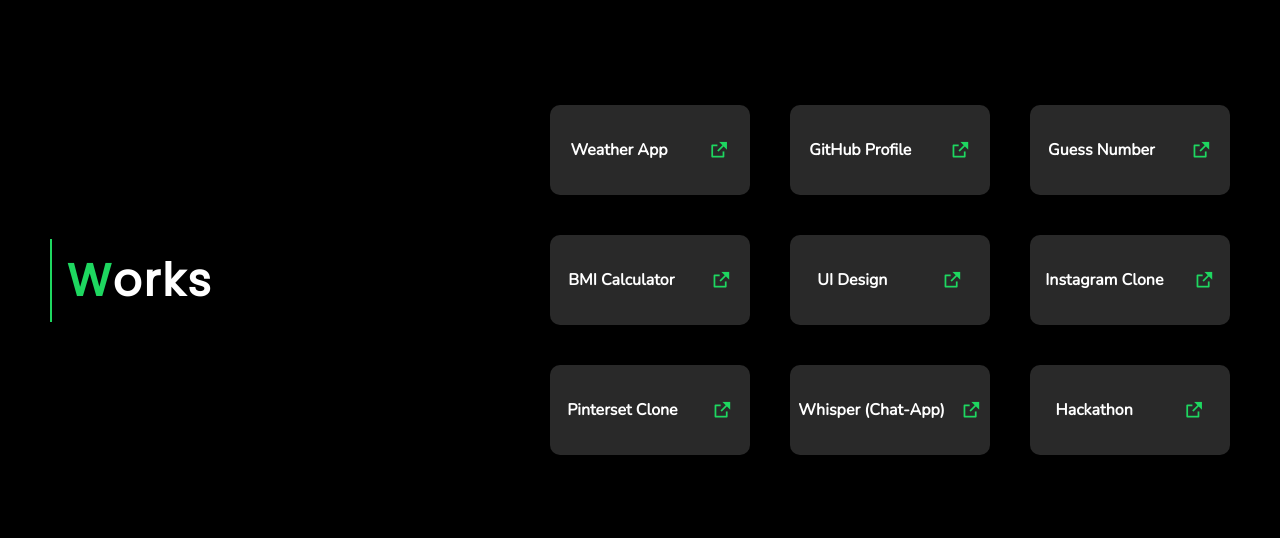
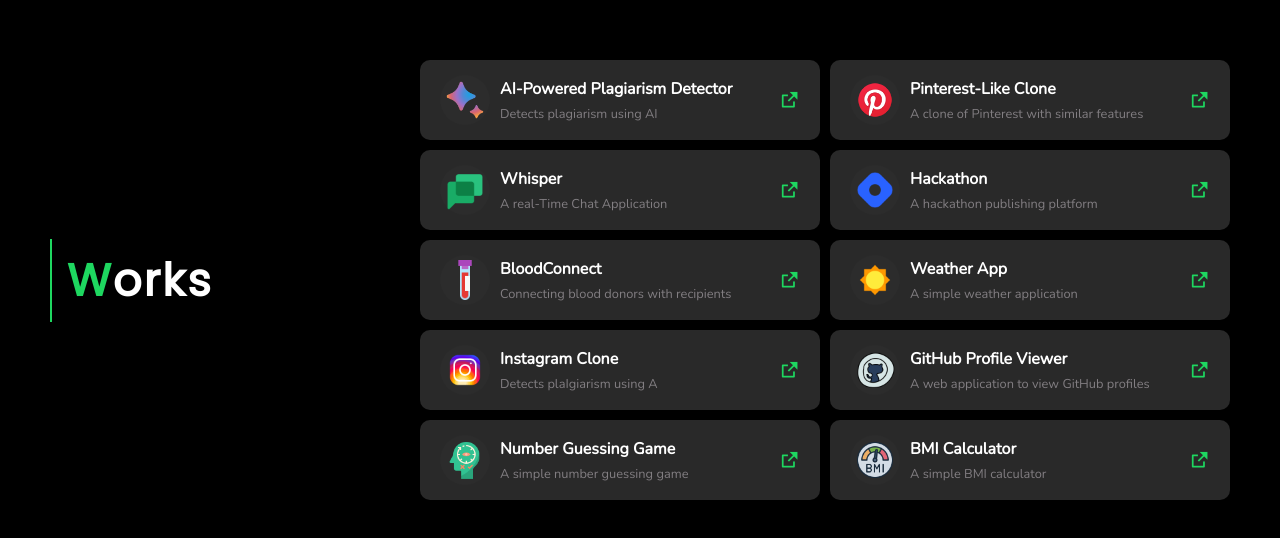
Before and after one commit to Pritimohan/-Portfolio-, a plain HTML site: page work.html in a window 1280 px wide. Shown: the part 120-658 px from the top of the page. Drawn offline with nearby package versions, Linux system fonts and the light colour scheme.

Commit message:
Edit works page

```diff
--- a/css/work.css
+++ b/css/work.css
@@ -27,12 +27,18 @@
 :root {
   --span-color: #1ed760;
   --text-color: #827e82;
+  --dark-gray: #2c2c2c;
   --background-color: #000000;
   --heading-color: #ffffff;
   --heading--font: "Poppins", sans-serif;
   --text-font: "Nunito", sans-serif;
   --footer-color: #0e0e0e;
 }
+/* For Chrome, Edge, and Safari */
+
+/* For Firefox */
+
+
 .bg {
   width: 100vw;
   height: 100vh;
@@ -57,16 +63,27 @@ span {
 .w_right {
   /* border: green solid; */
   width: fit-content;
+  height: 55vh;
   display: grid;
-  grid-template-columns: 200px 200px 200px;
-  gap: 40px;
+  grid-template-rows: repeat(2);
+  grid-template-columns: repeat(2, 1fr);
+  column-gap: 10px;
+  row-gap: 10px;
+  overflow-y: scroll;
+  scrollbar-width: none;
 }
+
+.w_right::-webkit-scrollbar {
+  display: none;
+}
+
 .project {
-  width: 200px;
-  height: 90px;
+  width: 400px;
+  height: 80px;
   display: flex;
   align-items: center;
-  justify-content: space-around;
+  justify-content: space-between;
+  padding: 0px 20px;
   background-color: #292929;
   border-radius: 10px;
   box-shadow: rgba(0, 0, 0, 0.15) 2.4px 2.4px 3.2px;
@@ -74,9 +91,27 @@ span {
   transition: all 0.4s ease-in-out;
 }
 .text {
+  display: flex;
+  justify-content: center;
+  align-items: center;
+  gap: 10px;
   font-family: var(--text-font);
   color: var(--heading-color);
   font-size: 1rem;
+}
+.titleArea > p {
+  font-size: 0.8rem;
+  color: var(--text-color);
+  margin-top: 5px;
+}
+.iconBox {
+  width: 50px;
+  height: 50px;
+  display: flex;
+  align-items: center;
+  justify-content: center;
+  border-radius: 50%;
+  background-color: var(--dark-gray);
 }
 .linklogo > a {
   text-decoration: none;
@@ -101,16 +136,20 @@ span {
     margin-left: 50px;
   }
   .w_right {
+    /* background-color: yellow; */
     width: 100vw;
-    height: auto;
-    grid-template-rows: repeat(2, 100px);
-    grid-template-columns: repeat(2, 1fr);
+    height: 70vh;
+    grid-template-rows: repeat(1);
+    grid-template-columns:none;
     row-gap: 15px;
     column-gap: 0px;
     justify-items: center;
+    padding: 0px 10px;
+    margin-top: 0px;
+    overflow-y: scroll;
   }
   .project {
-    width: 170px;
+    width: 100%;
     height: 90px;
   }
 }
--- a/work.html
+++ b/work.html
@@ -16,15 +16,21 @@
             <h2><span>W</span>orks</h2>
         </div>
         <div class="w_right" id="w_right">
-            <div class="project">
+            <!-- <div class="project">
                 <div class="text">
-                    <h4>Weather App</h4>
+                    <div class="iconBox">
+                        <img src="./img/icons8-pinterest-144.png" alt="" width="40px">
+                    </div>
+                    <div class="titleArea">
+                        <h4>Weather App</h4>
+                        <p>lorem3 oandoa dnaodnaodn</p>
+                    </div>
                 </div>
                 <div class="linklogo">
                     <a href="https://pritimohan.github.io/Weather-App/"><i class="ri-external-link-fill"></i></a>
                 </div>
-            </div>
-            <div class="project">
+            </div> -->
+            <!-- <div class="project">
                 <div class="text">
                     <h4>GitHub Profile</h4>
                 </div>
@@ -66,9 +72,9 @@
                 <div class="linklogo">
                     <a href="https://github.com/Pritimohan/Instagram-Clone"><i class="ri-external-link-fill"></i></a>
                 </div>
-            </div>
+            </div> -->
 
-            <div class="project">
+            <!-- <div class="project">
                 <div class="text">
                     <h4>Pinterset Clone</h4>
                 </div>
@@ -93,10 +99,12 @@
                 <div class="linklogo">
                     <a href="https://chimerical-souffle-8ef9df.netlify.app/"><i class="ri-external-link-fill"></i></a>
                 </div>
-            </div>
+            </div> -->
 
         </div>
     </div>
+
+    <script src="work.js"></script>
 </body>
 
 </html>
--- /dev/null
+++ b/work.js
@@ -0,0 +1,89 @@
+const projects = [
+    {
+        title: "AI-Powered Plagiarism Detector",
+        description: "Detects plagiarism using AI",
+        image: "./img/icons8-ai-144.png",
+        link: "https://pritimohan-shit-ai-plagiarism-detector.vercel.app/"
+    },
+
+    {
+        title: "Pinterest-Like Clone",
+        description: "A clone of Pinterest with similar features",
+        image: "./img/icons8-pinterest-144.png",
+        link: "https://pinterest-clone-zi66.onrender.com"
+    },
+    {
+        title: "Whisper",
+        description: "A real-Time Chat Application",
+        image: "./img/icons8-chat-240.png",
+        link: "https://github.com/Pritimohan/Whisper--Chat-App-"
+    },
+    {
+        title: "Hackathon",
+        description: "A hackathon publishing platform",
+        image: "./img/icons8-hashnode-240.png",
+        link: "https://chimerical-souffle-8ef9df.netlify.app/"
+    },
+
+    {
+        title: "BloodConnect",
+        description: "Connecting blood donors with recipients",
+        image: "./img/icons8-blood-96.png",
+        link: "https://github.com/Pritimohan/BloodConnect"
+    },
+
+    {
+        title: "Weather App",
+        description: "A simple weather application",
+        image: "./img/icons8-sun-240.png",
+        link: "https://pritimohan.github.io/Weather-App/"
+    },
+
+    {
+        title: "Instagram Clone",
+        description: "Detects plaIgiarism using A",
+        image: "./img/icons8-instagram-240.png",
+        link: "https://pritimohan.github.io/Weather-App/"
+    },
+    {
+        title: "GitHub Profile Viewer",
+        description: "A web application to view GitHub profiles",
+        image: "./img/icons8-github-240.png",
+        link: "https://pritimohan.github.io/GitHub-Profile-Viewer/"
+    },
+     {
+        title: "Number Guessing Game",
+        description: "A simple number guessing game",
+        image: "./img/icons8-assume-64.png",
+        link: "https://pritimohan.github.io/Guess-a-number-Game/"
+    },
+    {
+        title: "BMI Calculator",
+        description: "A simple BMI calculator",
+        image: "./img/icons8-bmi-64.png",
+        link: "https://pritimohan.github.io/BMI-Calculator/"
+    },
+
+
+]
+
+
+const projectContainer = document.querySelector("#w_right");
+
+projects.forEach((project) => {
+    projectContainer.innerHTML += `
+    <div class="project">
+                <div class="text">
+                    <div class="iconBox">
+                        <img src="${project.image}" alt="" width="40px">
+                    </div>
+                    <div class="titleArea">
+                        <h4>${project.title}</h4>
+                        <p>${project.description}</p>
+                    </div>
+                </div>
+                <div class="linklogo">
+                    <a href="${project.link}"><i class="ri-external-link-fill"></i></a>
+                </div>
+            </div>`
+})
```
Also changed, not shown: img/icons8-ai-144.png (added), img/icons8-assume-64.png (added), img/icons8-blood-96.png (added), img/icons8-bmi-64.png (added), img/icons8-chat-240.png (added), img/icons8-github-240.png (added), img/icons8-hashnode-240.png (added), img/icons8-instagram-240.png (added), img/icons8-pinterest-144.png (added), img/icons8-sun-240.png (added).
